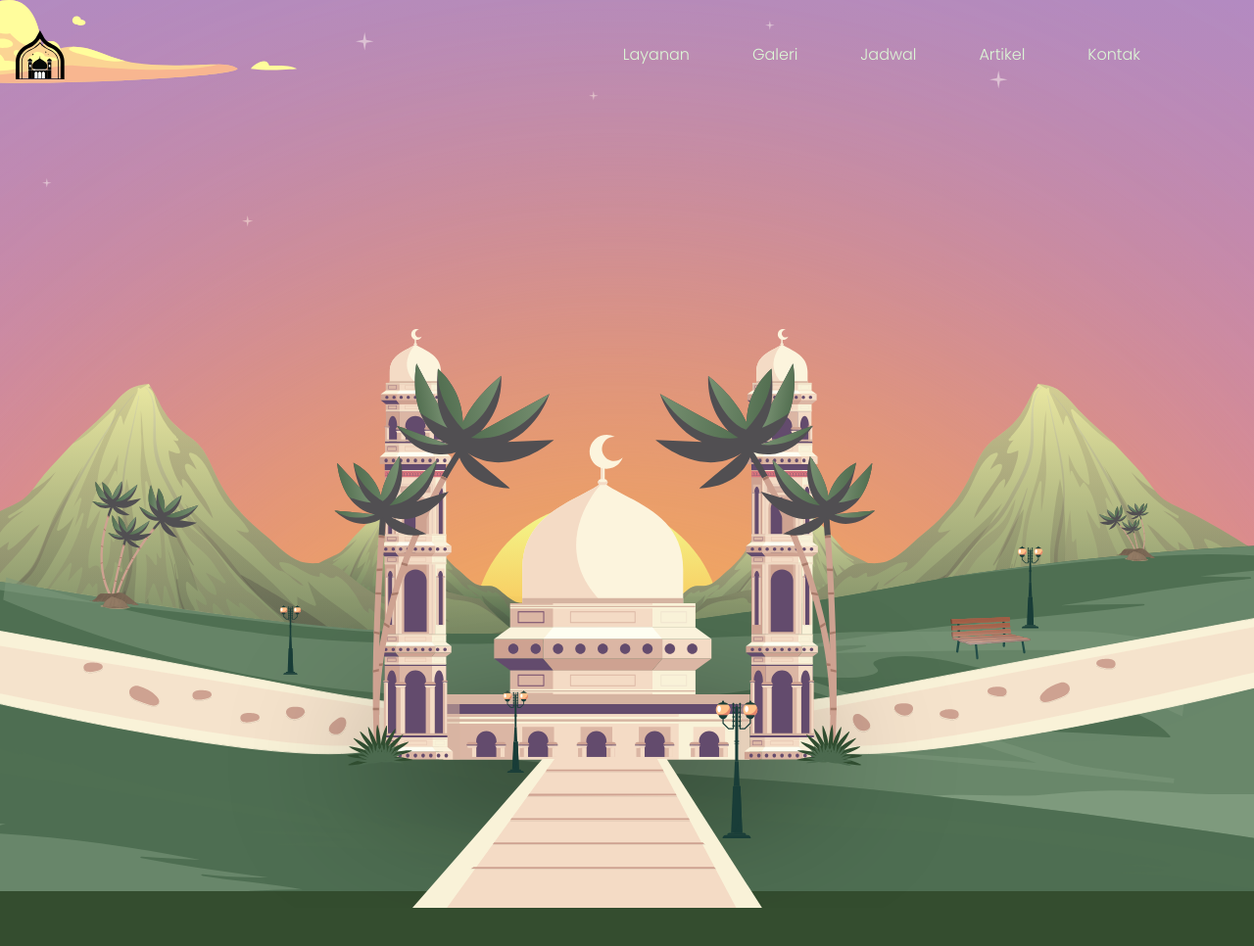
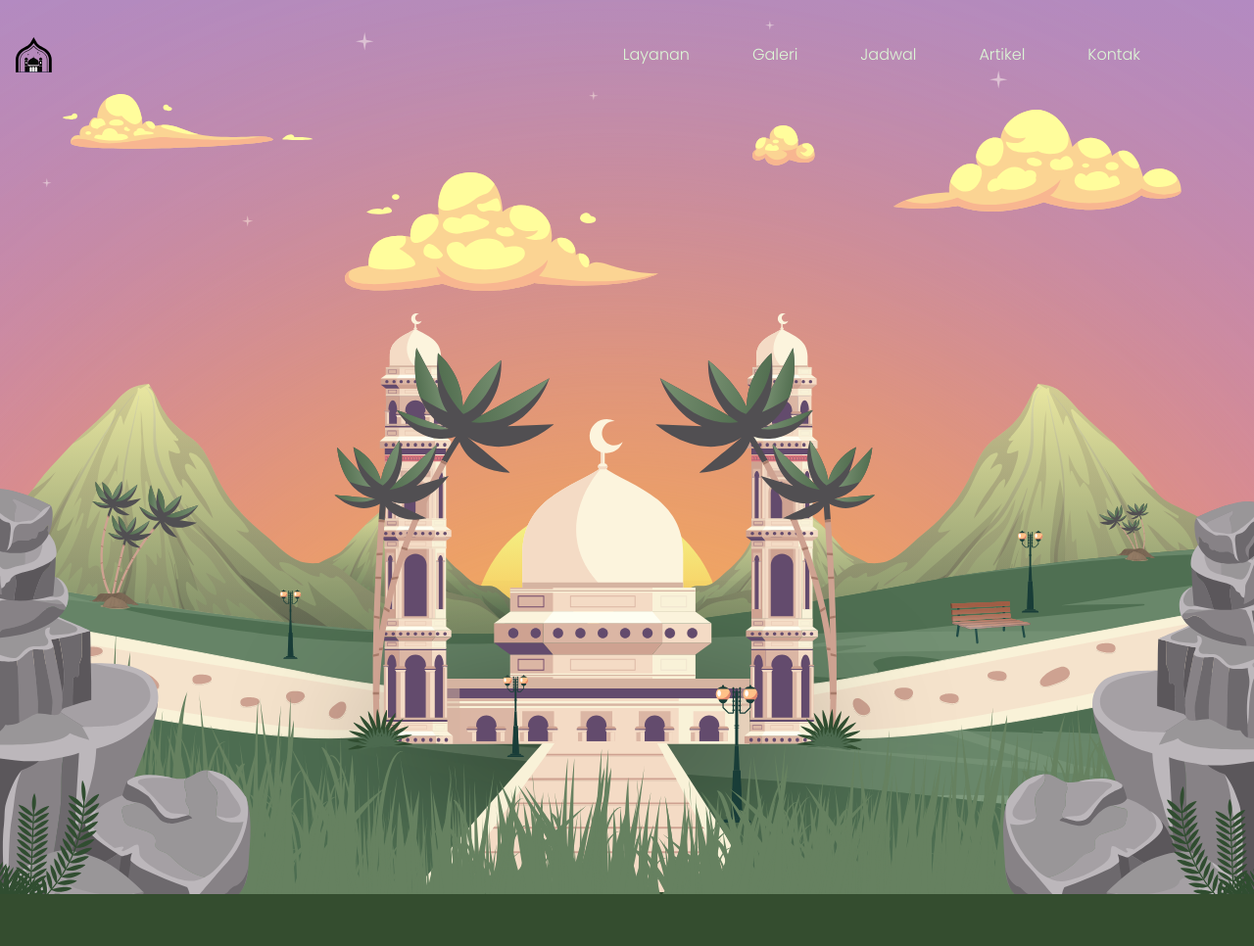
Before and after one commit to rakafebriansy/alhikmah-landing-page, a website: page index.html in a window 1280 px wide. Shown: the whole page at 98% size. Drawn offline with Linux system fonts and the light colour scheme; files whose address does not match are found by name.

Commit message:
pasang masjid selesei

```diff
--- a/index.html
+++ b/index.html
@@ -14,7 +14,7 @@
             <div class="flex items-center justify-between relative">
                 <div class="px-4">
                     <a href="#home" class="font-bold text-lg text-white block py-6">
-                        <img src="assets/img/logo.svg" width="50" alt="">
+                        <img src="assets/img/logo.svg" class="w-[30%]" alt="">
                     </a>
                 </div>
                 <div class="flex items-center p-4">
@@ -67,14 +67,14 @@
     <section id="hero" class=" dark:bg-emerald-700">
         <div class="relative">
             <img src="assets/img/pemandangan.svg" id="pemandangan">
-            <img src="assets/img/masjid.svg" id="masjid" class="absolute sm:top-40 md:top-48 lg:top-64 xl:top-[21rem]">
-            <img src="assets/img/awan-1.svg" id="awan-1" class="w-[30%] absolute top-0 -left-20">
-            <!-- <img src="assets/img/awan-2.svg" id="awan-2">
-            <img src="assets/img/awan-3.svg" id="awan-3">
-            <img src="assets/img/awan-4.svg" id="awan-4">
-            <img src="assets/img/batu-kanan.svg" id="batu-kanan">
-            <img src="assets/img/batu-kiri.svg" id="batu-kiri"> -->
-            <!-- <img src="assets/img/rumput.svg" id="rumput"> -->
+            <img src="assets/img/masjid.svg" id="masjid" class="absolute sm:top-40 md:top-48 lg:top-64 xl:top-[20rem]">
+            <img src="assets/img/awan-1.svg" id="awan-1" class="w-[20%] absolute top-4 left-5 sm:top-10 sm:left-5 md:top-14 md:left-10 lg:top-20 lg:left-14 xl:top-24 xl:left-16">
+            <img src="assets/img/awan-2.svg" id="awan-2" class="w-[5%] absolute top-7 left-[13.5rem] sm:left-96 sm:top-16 md:top-20 md:left-[29rem] lg:top-28 lg:left-[38rem] xl:top-32 xl:left-[48rem]">
+            <img src="assets/img/awan-3.svg" id="awan-3" class="w-[25%] absolute top-10 left-24 sm:top-20 sm:left-40 md:top-24 md:left-56 lg:top-36 lg:left-72 xl:top-44 xl:left-[22rem]">
+            <img src="assets/img/awan-4.svg" id="awan-4" class="w-[23%] absolute top-6 left-64 sm:top-12 sm:left-[28rem] md:top-16 md:left-[34rem] lg:top-24 lg:left-[45rem] xl:top-28 xl:left-[57rem]">
+            <img src="assets/img/batu-kanan.svg" id="batu-kanan" class="w-[20%] absolute z-20 top-36 right-0 sm:top-64 md:top-[19.15rem] lg:top-[25.5rem] xl:top-[32rem]">
+            <img src="assets/img/batu-kiri.svg" id="batu-kiri" class="w-[20%] z-20 absolute top-[8.8rem] left-0 sm:top-[15.6rem] md:top-[18.65rem] lg:top-[24.8rem] xl:top-[31.2rem]">
+            <img src="assets/img/rumput.svg" id="rumput" class="absolute top-[11.3rem] left-0 sm:top-[20.1rem] md:top-96 lg:top-[32rem] xl:top-[40.2rem]">
         </div>
     </section>
     <section id="deskripsi">
--- a/src/input.css
+++ b/src/input.css
@@ -17,9 +17,9 @@ body {
     font-family: 'Poppins', serif;
 }
 
-@media (min-width: 390px) and (max-width: 640px) {
+@media (min-width: 360px) and (max-width: 640px) {
     #masjid {
-        @apply top-[6rem];
+        @apply top-[5.6rem];
     }
 }
 
```
Also changed, not shown: dist/output.css.
